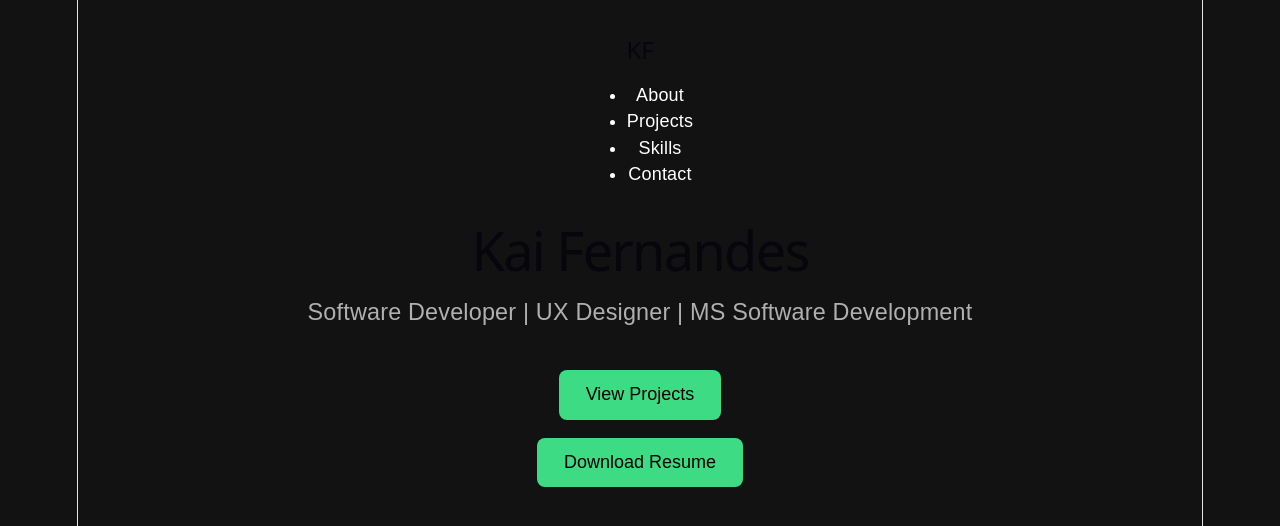
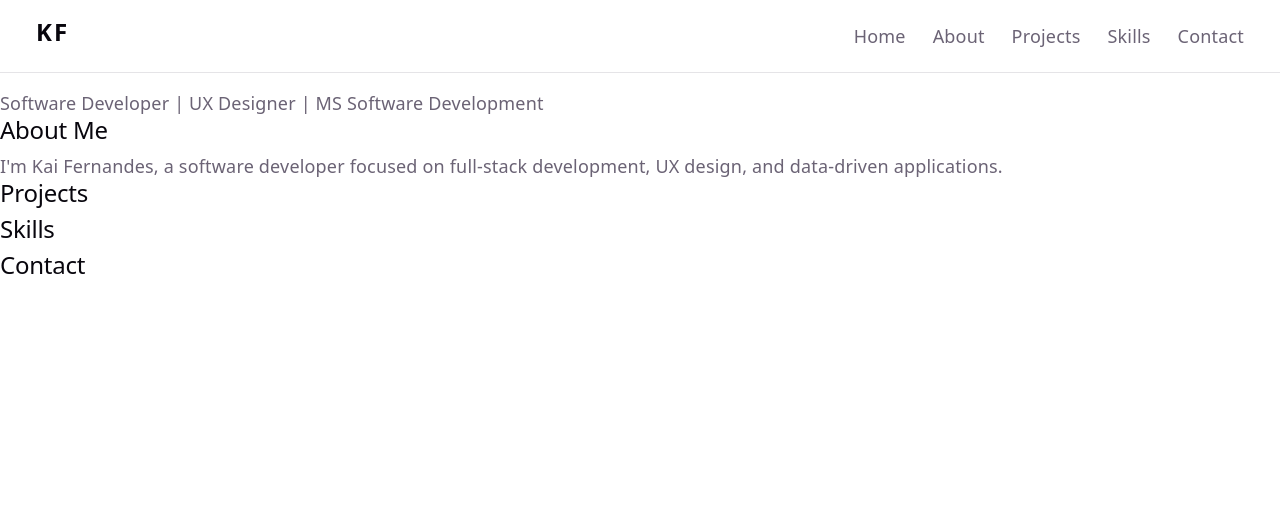
Before and after one commit to kasch890/my-portfolio, a React (Vite) app: page / in a window 1280 px wide. Shown: the top 526 px of the page. Built offline with nearby package versions, Linux system fonts and the light colour scheme.

Commit message:
Replaced initial styling with some of my own

```diff
--- a/src/App.css
+++ b/src/App.css
@@ -1,10 +1,3 @@
-body {
-  margin: 0;
-  font-family: Arial, Helvetica, sans-serif;
-  background-color: #121212;
-  color: white;
-}
-
 main {
   min-height: 40vh;
   display: flex;
@@ -13,17 +6,7 @@ main {
   align-items: center;
   padding: 2rem;
   text-align: center;
-}
-
-h1 {
-  font-size: 3rem;
-  margin-bottom: 2rem;
-}
-
-p {
-  font-size: 1.3rem;
-  color: #b0b0b0;
-  margin-bottom: 2rem;
+  padding-top: 80px;
 }
 
 button {
--- a/src/App.jsx
+++ b/src/App.jsx
@@ -1,20 +1,26 @@
-import { useState } from 'react'
-import reactLogo from './assets/react.svg'
-import viteLogo from './assets/vite.svg'
-import heroImg from './assets/hero.png'
-import './App.css'
-import Navbar from './components/Navbar'
+import Navbar from "./components/Navbar";
+import About from "./pages/About";
+import Projects from "./pages/Projects";
+import Skills from "./pages/Skills";
+import Contact from "./pages/Contact";
 
 function App() {
   return (
-    <main>
+    <>
       <Navbar />
-      <h1>Kai Fernandes</h1>
-      <p>Software Developer | UX Designer | MS Software Development</p>
 
-      <button>View Projects</button>
-      <button>Download Resume</button>
-    </main>
+      <main>
+        <section id="home">
+          <h1>Kai Fernandes</h1>
+          <p>Software Developer | UX Designer | MS Software Development</p>
+        </section>
+
+        <About />
+        <Projects />
+        <Skills />
+        <Contact />
+      </main>
+    </>
   );
 }
 
--- a/src/components/Navbar.jsx
+++ b/src/components/Navbar.jsx
@@ -2,14 +2,15 @@ import '../styles/Navbar.css';
 
 function Navbar() {
     return (
-      <nav>
-        <h2>KF</h2>
+      <nav className="navbar">
+        <h2 className="logo">KF</h2>
 
-        <ul>
-          <li>About</li>
-          <li>Projects</li>
-          <li>Skills</li>
-          <li>Contact</li>
+        <ul className="nav-links">
+          <li><a href ="#home">Home</a></li>
+          <li><a href="#about">About</a></li>
+          <li><a href="#projects">Projects</a></li>
+          <li><a href="#skills">Skills</a></li>
+          <li><a href="#contact">Contact</a></li>
         </ul>
       </nav>
     );
--- a/src/index.css
+++ b/src/index.css
@@ -3,11 +3,11 @@
   --text-h: #08060d;
   --bg: #fff;
   --border: #e5e4e7;
-  --code-bg: #f4f3ec;
-  --accent: #aa3bff;
-  --accent-bg: rgba(170, 59, 255, 0.1);
-  --accent-border: rgba(170, 59, 255, 0.5);
-  --social-bg: rgba(244, 243, 236, 0.5);
+  --code-bg: #f0f4f1;
+  --accent: #00d96a;
+  --accent-bg: rgba(0, 217, 106, 0.1);
+  --accent-border: rgba(0, 217, 106, 0.5);
+  --social-bg: rgba(240, 244, 241, 0.5);
   --shadow:
     rgba(0, 0, 0, 0.1) 0 10px 15px -3px, rgba(0, 0, 0, 0.05) 0 4px 6px -2px;
 
@@ -36,34 +36,19 @@
     --text-h: #f3f4f6;
     --bg: #16171d;
     --border: #2e303a;
-    --code-bg: #1f2028;
-    --accent: #c084fc;
-    --accent-bg: rgba(192, 132, 252, 0.15);
-    --accent-border: rgba(192, 132, 252, 0.5);
-    --social-bg: rgba(47, 48, 58, 0.5);
+    --code-bg: #16201a;
+    --accent: #39ff8a;
+    --accent-bg: rgba(57, 255, 138, 0.15);
+    --accent-border: rgba(57, 255, 138, 0.5);
+    --social-bg: rgba(22, 32, 26, 0.5);
     --shadow:
       rgba(0, 0, 0, 0.4) 0 10px 15px -3px, rgba(0, 0, 0, 0.25) 0 4px 6px -2px;
   }
 
-  #social .button-icon {
-    filter: invert(1) brightness(2);
-  }
 }
 
 body {
   margin: 0;
-}
-
-#root {
-  width: 1126px;
-  max-width: 100%;
-  margin: 0 auto;
-  text-align: center;
-  border-inline: 1px solid var(--border);
-  min-height: 100svh;
-  display: flex;
-  flex-direction: column;
-  box-sizing: border-box;
 }
 
 h1,
@@ -95,17 +80,13 @@ p {
   margin: 0;
 }
 
-code,
-.counter {
-  font-family: var(--mono);
-  display: inline-flex;
-  border-radius: 4px;
-  color: var(--text-h);
-}
-
 code {
   font-size: 15px;
   line-height: 135%;
   padding: 4px 8px;
   background: var(--code-bg);
 }
+
+html {
+  scroll-behavior: smooth;
+}
--- a/src/styles/Navbar.css
+++ b/src/styles/Navbar.css
@@ -0,0 +1,37 @@
+.navbar {
+    position: fixed;
+    top: 0;
+    width: 100%;
+    display: flex;
+    justify-content: space-between;
+    align-items: center;
+    padding: 1rem 2rem;
+    background-color: var(--bg);
+    border-bottom: 1px solid var(--border);
+    z-index: 1000;
+    box-sizing: border-box;
+  }
+
+  .logo {
+    color: var(--text-h);
+    font-weight: bold;
+    letter-spacing: 2px;
+  }
+
+  .nav-links {
+    list-style: none;
+    display: flex;
+    gap: 1.5rem;
+    margin: 0;
+    padding: 0;
+  }
+
+  .nav-links a {
+    color: var(--text);
+    text-decoration: none;
+    transition: color 0.2s ease;
+  }
+
+  .nav-links a:hover {
+    color: var(--accent);
+  }
```
